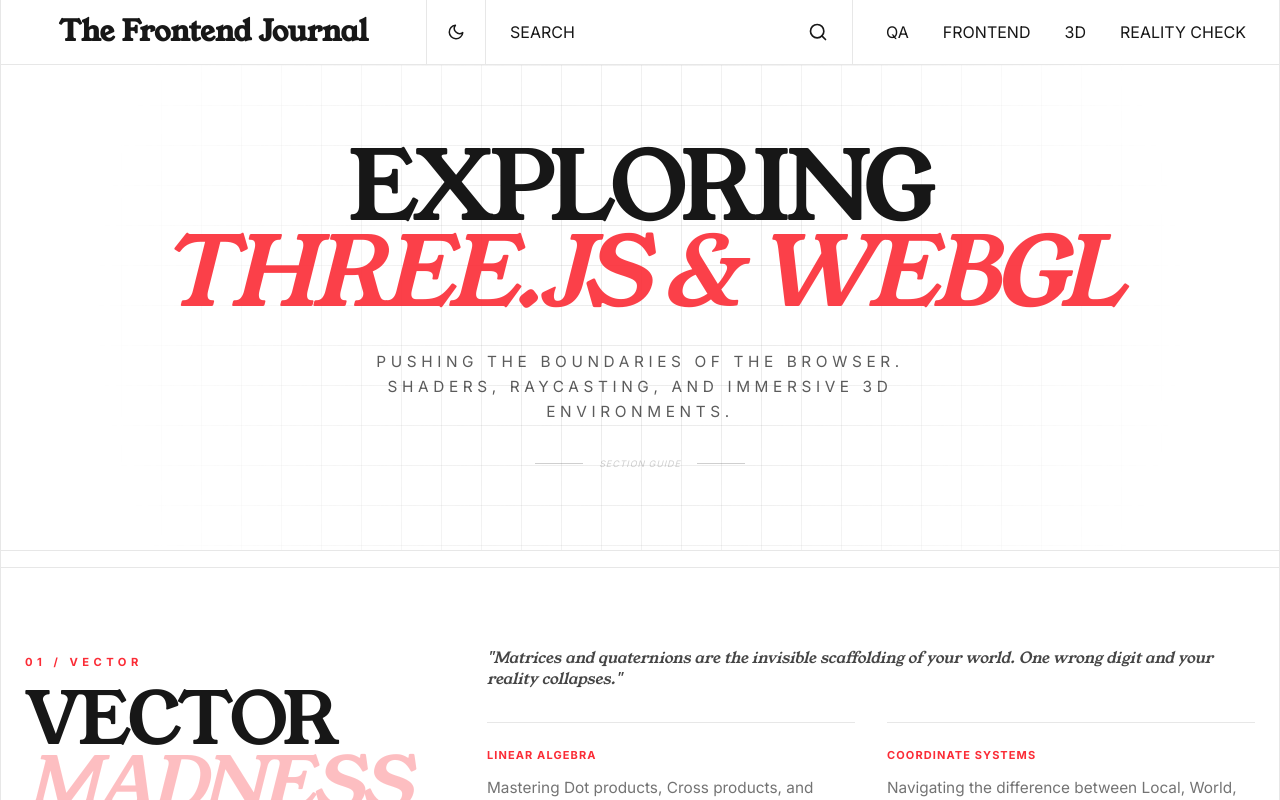
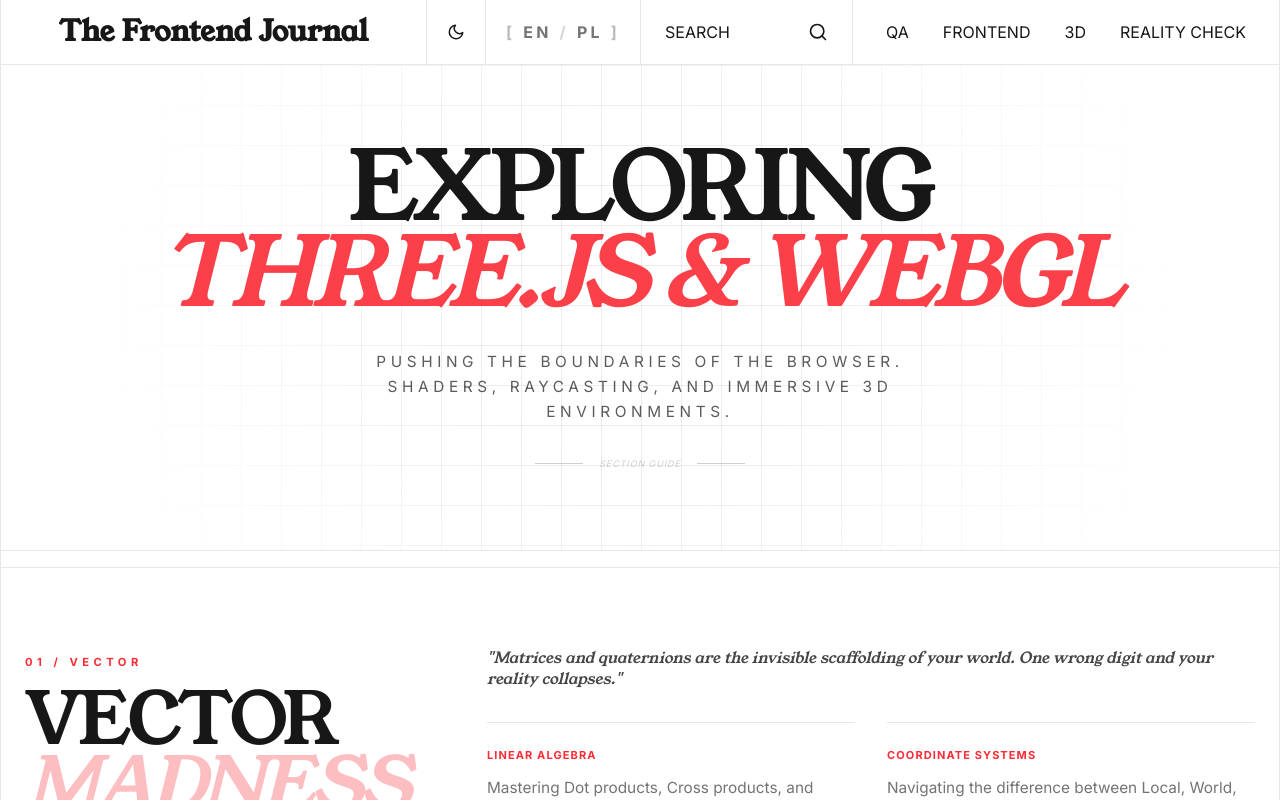
Before and after one commit to highimexy/it-shit, a Next.js app in the folder frontend/: page /en/3d in a window 1280 px wide. Shown: the top 800 px of the page. Built offline with nearby package versions, Linux system fonts and the light colour scheme.

Commit message:
feat: add LanguageSwitcher component for locale selection in Navbar

```diff
--- /dev/null
+++ b/frontend/app/components/LanguageSwitcher.tsx
@@ -0,0 +1,31 @@
+'use client'
+
+import { usePathname } from 'next/navigation'
+import Link from 'next/link'
+
+export function LanguageSwitcher() {
+  const pathname = usePathname()
+
+  const getLocalizedHref = (newLocale: string) => {
+    if (!pathname) return `/${newLocale}`
+
+    const segments = pathname.split('/')
+    segments[1] = newLocale
+
+    return segments.join('/')
+  }
+
+  return (
+    <div className="text-foreground/60 flex items-center gap-2 font-sans font-bold tracking-[0.2em] transition-opacity hover:opacity-100">
+      <span className="opacity-50">[</span>
+      <Link href={getLocalizedHref('en')} className="hover:text-foreground transition-colors">
+        EN
+      </Link>
+      <span className="opacity-30">/</span>
+      <Link href={getLocalizedHref('pl')} className="hover:text-foreground transition-colors">
+        PL
+      </Link>
+      <span className="opacity-50">]</span>
+    </div>
+  )
+}
--- a/frontend/app/components/Navbar.tsx
+++ b/frontend/app/components/Navbar.tsx
@@ -3,6 +3,7 @@
 import Link from 'next/link'
 import { FiSearch } from 'react-icons/fi'
 import ThemeSwitch from './ThemeSwitch'
+import { LanguageSwitcher } from './LanguageSwitcher'
 import { Container } from '../wrappers/Container'
 
 export function Navbar() {
@@ -10,6 +11,7 @@
     <nav className="border-foreground/10 bg-background sticky top-0 z-50 w-full border-b">
       <Container>
         <div className="flex h-16 lg:grid lg:grid-cols-3">
+          {/* 1. LOGO */}
           <div className="border-foreground/10 flex flex-1 items-center justify-center border-r px-6 lg:px-10">
             <Link
               href="/"
@@ -19,16 +21,26 @@
             </Link>
           </div>
 
+          {/* 2. NARZĘDZIA (Theme, Język, Szukajka) */}
           <div className="border-foreground/10 flex lg:border-r">
-            <div className="border-foreground/10 flex items-center border-r px-5">
+            {/* Przełącznik Motywu */}
+            <div className="border-foreground/10 flex items-center border-r px-3 lg:px-5">
               <ThemeSwitch />
             </div>
-            <div className="flex flex-1 items-center justify-between px-6">
+
+            {/* Języków w swojej własnej komórce */}
+            <div className="border-foreground/10 flex items-center border-r px-3 lg:px-5">
+              <LanguageSwitcher />
+            </div>
+
+            {/* Wyszukiwarka */}
+            <div className="flex flex-1 items-center justify-between px-4 lg:px-6">
               <span className="hidden font-sans uppercase lg:block">Search</span>
               <FiSearch className="text-xl" />
             </div>
           </div>
 
+          {/* 3. LINKI (Desktop) */}
           <div className="hidden items-center justify-around px-4 lg:flex">
             <Link href="/qa" className="font-sans uppercase">
               QA
@@ -45,6 +57,7 @@
           </div>
         </div>
 
+        {/* LINKI (Mobile - Pasek dolny) */}
         <div className="border-foreground/10 flex h-12 items-center justify-around border-t px-6 lg:hidden">
           <Link href="/qa" className="font-sans uppercase">
             QA
```
